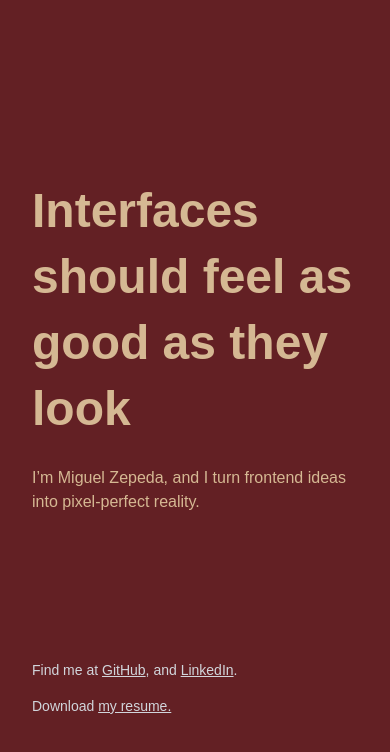
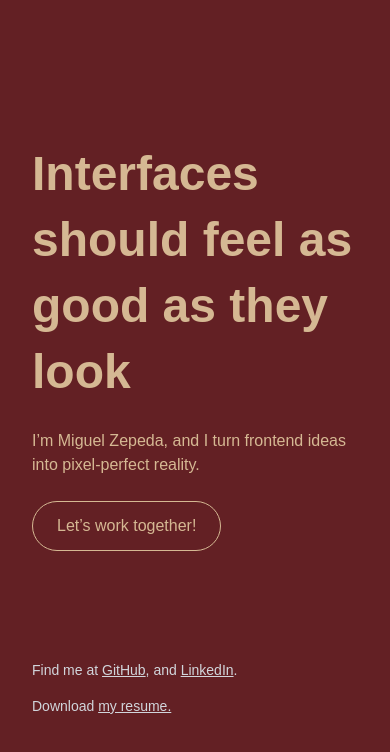
Before and after one commit to MoBBsKiLLz/my-portfolio, a Next.js app: page / in a window 390 px wide. Shown: the top 752 px of the page. Built offline with nearby package versions, Linux system fonts and the light colour scheme; a web font is replaced by a local one.

Commit message:
Updated mobile contact button

```diff
--- a/components/LeftColumnMobile.js
+++ b/components/LeftColumnMobile.js
@@ -11,15 +11,15 @@ export default function LeftColumnMobile() {
             I’m Miguel Zepeda, and I turn frontend ideas into pixel-perfect
             reality.
           </p>
-          {/* <button
+          <button
             onClick={() => {
               const section = document.getElementById("contact-anchor");
               section?.scrollIntoView({ behavior: "smooth" });
             }}
-            className="mt-4 px-2 py-2 bg-indigo-950 text-[var(--secondary-color)] border border-[var(--secondary-color)] rounded-full hover:bg-[var(--secondary-color)] hover:text-indigo-950 transition"
+            className="mt-8 px-6 py-3 bg-[var(--primary-color)] text-[var(--secondary-color)] border border-[var(--secondary-color)] rounded-full hover:bg-[var(--secondary-color)] hover:text-[var(--primary-color)] transition"
           >
-            <p className="text-xs">Let’s work together!</p>
-          </button> */}
+            <p className="text-base">Let’s work together!</p>
+          </button>
         </div>
       </div>
 
--- a/components/RightColumn.js
+++ b/components/RightColumn.js
@@ -123,15 +123,14 @@ export default function RightColumn({ includeMobileIntro = false, scrollRef }) {
         >
           <ContactSection />
         </motion.div>
-
-        {/* Phantom scroll area for 4 full screens */}
-        <div className="relative z-0">
+      </div>
+      {/* Phantom scroll area for 4 full screens */}
+      <div className="relative z-0">
           <div id="hero-anchor" className="h-screen" />
           <div id="about-anchor" className="h-screen" />
           <div id="skills-anchor" className="h-screen" />
           <div id="contact-anchor" className="h-screen" />
         </div>
-      </div>
     </div>
   );
 }
```
